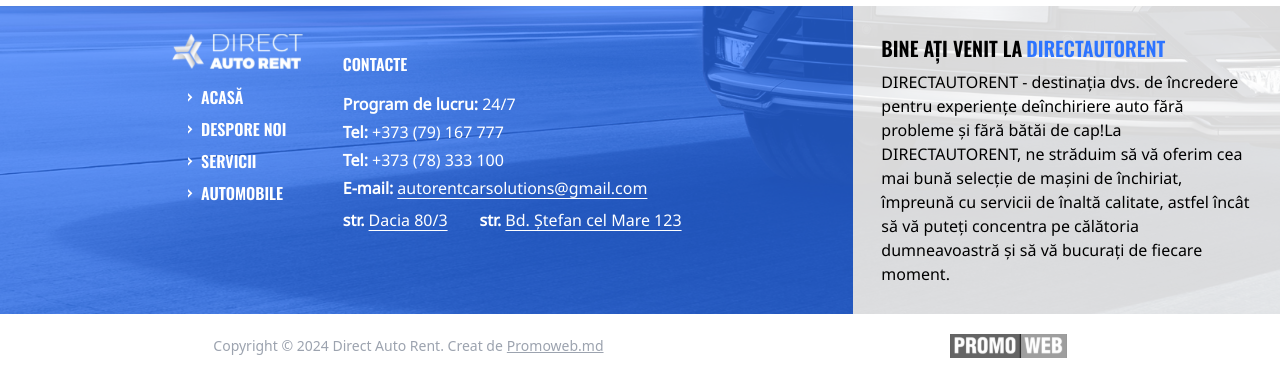
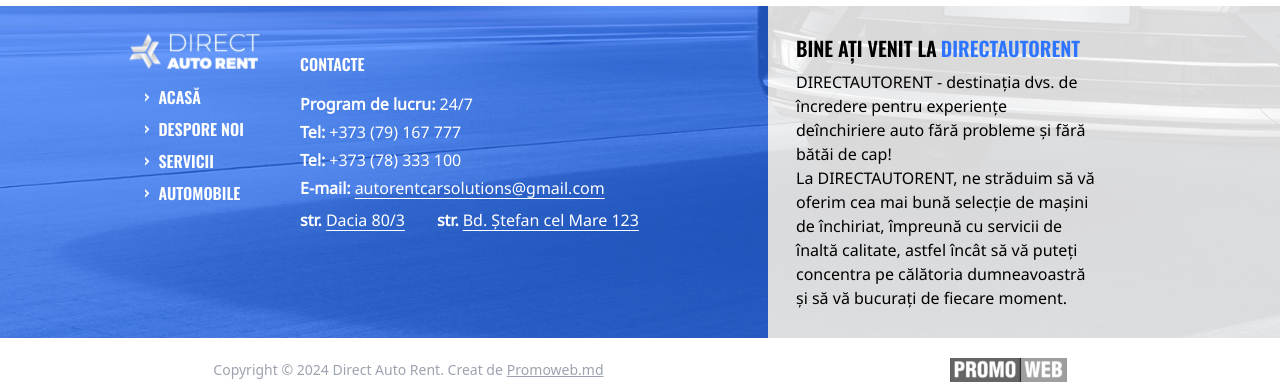
Before and after one commit to PromowebMD/direct-auto-rent-client, a React (Vite) app: page /services in a window 1280 px wide. Shown: the part 1931-2315 px from the top of the page. Built offline with nearby package versions, Linux system fonts and the light colour scheme; no server answers.

Commit message:
Refactor footer text

```diff
--- a/src/components/FooterInfo.tsx
+++ b/src/components/FooterInfo.tsx
@@ -1,5 +1,5 @@
 import React from "react";
-import { COPY_RIGHTS, FOOTER_INFO_TEXT } from "../utils/appText.ts";
+import {COPY_RIGHTS, FOOTER_INFO_TEXT_1, FOOTER_INFO_TEXT_2} from "../utils/appText.ts";
 import companyLogo from "../assets/footer/company_logo.svg";
 import logoIcon from "../assets/logo.svg";
 import { Link } from "react-router-dom";
@@ -20,16 +20,19 @@
   return (
     <div className="flex w-full flex-col pb-4">
       <div className="flex flex-col lg:bg-footer-main lg:flex-row-reverse lg:bg-cover lg:bg-no-repeat">
-        <div className="w-full bg-cover bg-no-repeat bg-footer-main-mobile lg:w-1/3 lg:bg-none">
+        <div className="w-full bg-cover bg-no-repeat bg-footer-main-mobile lg:w-2/5 lg:bg-none">
           <div className="flex h-full flex-col justify-center gap-2 bg-white p-7 bg-opacity-85">
             <h2 className="text-xl font-semibold font-oswald">
               <span>BINE AȚI VENIT LA</span>
               <span className="ml-1 text-primary">DIRECTAUTORENT</span>
             </h2>
-            <p className="text-base font-noToSans">{FOOTER_INFO_TEXT}</p>
+            <span className="text-base font-noToSans w-2/3">
+              <p>{FOOTER_INFO_TEXT_1}</p>
+              <p>{FOOTER_INFO_TEXT_2}</p>
+            </span>
           </div>
         </div>
-        <div className="w-full bg-cover bg-no-repeat bg-footer-secondary-mobile lg:w-2/3 lg:bg-none">
+        <div className="w-full bg-cover bg-no-repeat bg-footer-secondary-mobile lg:w-3/5 lg:bg-none">
           <div className="flex h-full flex-col gap-10 bg-opacity-70 px-5 py-7 bg-primary lg:flex-row lg:justify-center">
             <div className="flex flex-col gap-4 lg:items-center">
               <img src={logoIcon} alt="" className="max-w-[131px]" />
--- a/src/utils/appText.ts
+++ b/src/utils/appText.ts
@@ -5,8 +5,9 @@
   "Anulare Gratuită La Majoritatea Rezervărilor";
 export const USER_AGE_CONFIRMATION = "Vârsta Șoferului Între 30-65?";
 
-export const FOOTER_INFO_TEXT =
-  "DIRECTAUTORENT - destinația dvs. de încredere pentru experiențe deînchiriere auto fără probleme și fără bătăi de cap!" +
+export const FOOTER_INFO_TEXT_1 =
+  "DIRECTAUTORENT - destinația dvs. de încredere pentru experiențe deînchiriere auto fără probleme și fără bătăi de cap!";
+export const FOOTER_INFO_TEXT_2 =
   "La DIRECTAUTORENT, ne străduim să vă oferim cea mai bună selecție de mașini de închiriat, împreună cu servicii de înaltă calitate, astfel încât să vă puteți concentra pe călătoria dumneavoastră și să vă bucurați de fiecare moment.";
 
 export const COPY_RIGHTS = `Copyright © ${format(new Date(), "yyyy")} Direct Auto Rent. Creat de`;
```
